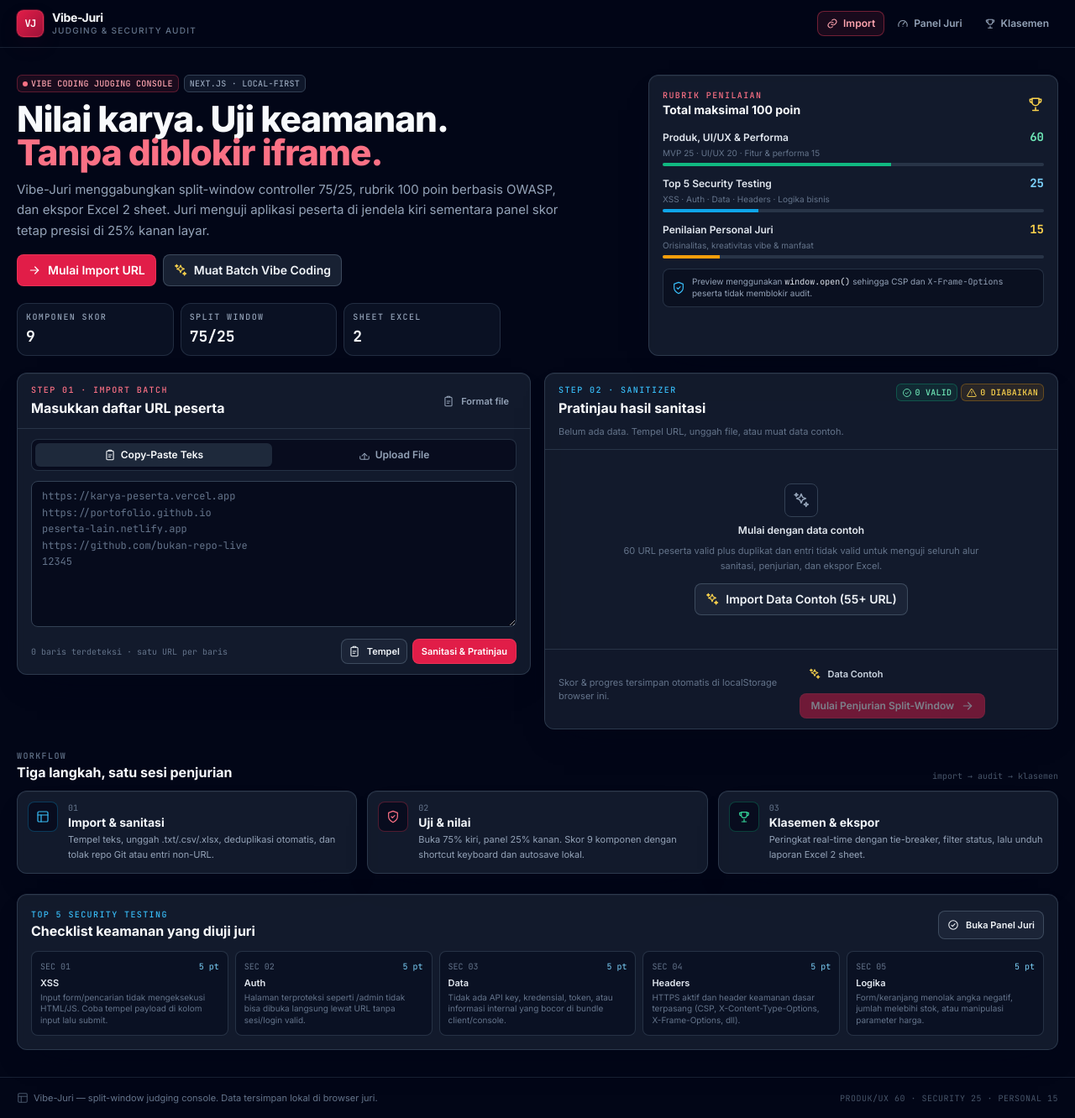
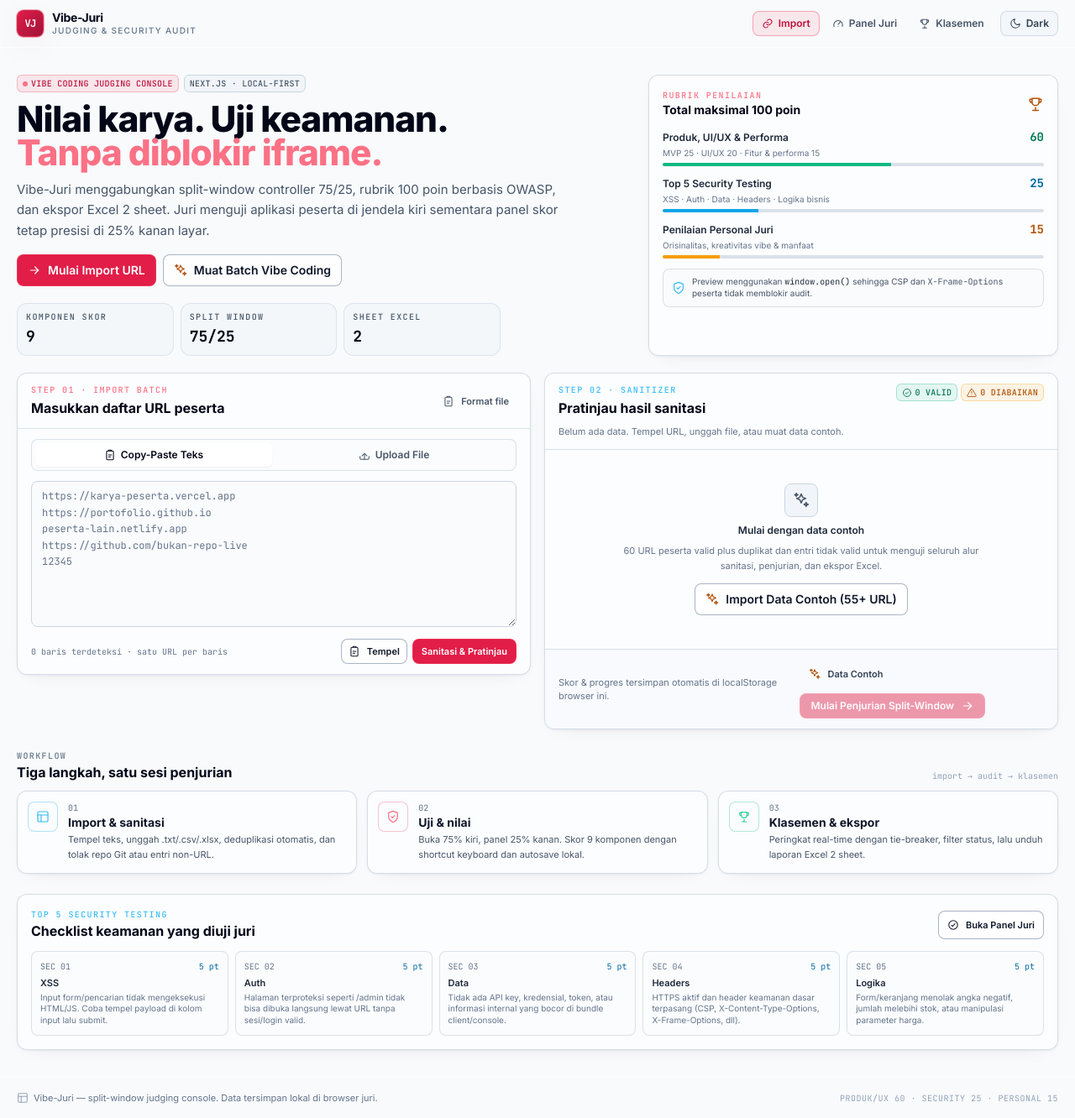
Before and after one commit to indoju-osu/vibe-juri, a Next.js app: page / in a window 1280 px wide. Shown: the whole page at 84% size. Built offline with nearby package versions, Linux system fonts and the light colour scheme.

Commit message:
feat: default light theme, Nilai Ulang label, and heuristic functional/auth probes

```diff
--- a/app/globals.css
+++ b/app/globals.css
@@ -5,7 +5,45 @@
 @tailwind utilities;
 
 :root {
+  color-scheme: light;
+  --c-slate-50: 2 6 23;
+  --c-slate-100: 15 23 42;
+  --c-slate-200: 30 41 59;
+  --c-slate-300: 51 65 85;
+  --c-slate-400: 71 85 105;
+  --c-slate-500: 100 116 139;
+  --c-slate-600: 148 163 184;
+  --c-slate-700: 203 213 225;
+  --c-slate-800: 255 255 255;
+  --c-slate-900: 241 245 249;
+  --c-slate-950: 248 250 252;
+  --shadow-panel: 0 1px 3px 0 rgba(15, 23, 42, 0.06), 0 8px 24px -16px rgba(15, 23, 42, 0.14);
+  --range-track: #cbd5e1;
+  --range-thumb-bg: #ffffff;
+  --range-thumb-border: #e11d48;
+  --scrollbar-thumb: #cbd5e1;
+  --scrollbar-thumb-hover: #94a3b8;
+}
+
+html.dark {
   color-scheme: dark;
+  --c-slate-50: 248 250 252;
+  --c-slate-100: 241 245 249;
+  --c-slate-200: 226 232 240;
+  --c-slate-300: 203 213 225;
+  --c-slate-400: 148 163 184;
+  --c-slate-500: 100 116 139;
+  --c-slate-600: 71 85 105;
+  --c-slate-700: 51 65 85;
+  --c-slate-800: 30 41 59;
+  --c-slate-900: 15 23 42;
+  --c-slate-950: 2 6 23;
+  --shadow-panel: 0 1px 0 0 rgba(248, 250, 252, 0.04) inset, 0 18px 40px -24px rgba(2, 6, 23, 0.9);
+  --range-track: #334155;
+  --range-thumb-bg: #f8fafc;
+  --range-thumb-border: #0f172a;
+  --scrollbar-thumb: #334155;
+  --scrollbar-thumb-hover: #475569;
 }
 
 html {
@@ -18,13 +56,13 @@ body {
 }
 
 ::selection {
-  background: rgba(225, 29, 72, 0.35);
-  color: #f8fafc;
+  background: rgba(225, 29, 72, 0.25);
+  color: inherit;
 }
 
 * {
   scrollbar-width: thin;
-  scrollbar-color: #334155 transparent;
+  scrollbar-color: var(--scrollbar-thumb) transparent;
 }
 
 *::-webkit-scrollbar {
@@ -37,12 +75,27 @@ body {
 }
 
 *::-webkit-scrollbar-thumb {
-  background-color: #334155;
+  background-color: var(--scrollbar-thumb);
   border-radius: 9999px;
 }
 
 *::-webkit-scrollbar-thumb:hover {
-  background-color: #475569;
+  background-color: var(--scrollbar-thumb-hover);
+}
+
+/* Pastikan warna aksen status tetap kontras di mode terang (default) */
+html:not(.dark) .text-emerald-300 {
+  color: #047857;
+}
+html:not(.dark) .text-amber-300,
+html:not(.dark) .text-amber-300\/90 {
+  color: #b45309;
+}
+html:not(.dark) .text-rose-300 {
+  color: #be123c;
+}
+html:not(.dark) .text-sky-300 {
+  color: #0369a1;
 }
 
 @layer components {
@@ -71,7 +124,7 @@ body {
   }
 
   .btn-ghost {
-    @apply btn border-transparent bg-transparent text-slate-300 hover:bg-slate-800/80 hover:text-white;
+    @apply btn border-transparent bg-transparent text-slate-300 hover:bg-slate-800/80 hover:text-slate-50;
   }
 
   .btn-success {
@@ -108,15 +161,15 @@ input[type="range"].score-range::-webkit-slider-runnable-track {
     to right,
     var(--range-accent, #e11d48) 0%,
     var(--range-accent, #e11d48) var(--range-progress, 0%),
-    #334155 var(--range-progress, 0%),
-    #334155 100%
+    var(--range-track) var(--range-progress, 0%),
+    var(--range-track) 100%
   );
 }
 
 input[type="range"].score-range::-moz-range-track {
   height: 6px;
   border-radius: 9999px;
-  background: #334155;
+  background: var(--range-track);
 }
 
 input[type="range"].score-range::-moz-range-progress {
@@ -132,8 +185,8 @@ input[type="range"].score-range::-webkit-slider-thumb {
   height: 18px;
   width: 18px;
   border-radius: 9999px;
-  border: 2px solid #0f172a;
-  background: #f8fafc;
+  border: 2px solid var(--range-thumb-border);
+  background: var(--range-thumb-bg);
   box-shadow: 0 0 0 1px rgba(225, 29, 72, 0.7);
   transition: transform 0.12s ease;
 }
@@ -146,8 +199,8 @@ input[type="range"].score-range::-moz-range-thumb {
   height: 16px;
   width: 16px;
   border-radius: 9999px;
-  border: 2px solid #0f172a;
-  background: #f8fafc;
+  border: 2px solid var(--range-thumb-border);
+  background: var(--range-thumb-bg);
   box-shadow: 0 0 0 1px rgba(225, 29, 72, 0.7);
 }
 
--- a/app/layout.tsx
+++ b/app/layout.tsx
@@ -14,12 +14,17 @@ export const metadata: Metadata = {
   keywords: ["vibe coding", "hackathon", "penjurian", "security audit", "OWASP"],
   authors: [{ name: "Vibe-Juri" }],
   viewport: "width=device-width, initial-scale=1",
-  themeColor: "#020617",
+  themeColor: "#f8fafc",
 };
+
+const THEME_INIT_SCRIPT = `(function(){try{var t=localStorage.getItem('vibe-juri.theme.v1');if(t==='dark'){document.documentElement.classList.add('dark');document.documentElement.style.colorScheme='dark';}else{document.documentElement.classList.remove('dark');document.documentElement.style.colorScheme='light';}}catch(e){}})();`;
 
 export default function RootLayout({ children }: { children: React.ReactNode }) {
   return (
-    <html lang="id" className="dark">
+    <html lang="id" suppressHydrationWarning>
+      <head>
+        <script dangerouslySetInnerHTML={{ __html: THEME_INIT_SCRIPT }} />
+      </head>
       <body className="flex min-h-dvh flex-col bg-slate-950 font-sans text-slate-50">
         <a
           href="#konten-utama"
--- a/components/judge/AutoAuditBadge.tsx
+++ b/components/judge/AutoAuditBadge.tsx
@@ -440,7 +440,7 @@ export function AutoAuditBadge({
             <p className="text-[11px] font-semibold text-slate-200">Belum ada nilai sementara</p>
             <p className="mt-0.5 text-[10px] leading-relaxed text-slate-500">
               Audit otomatis berjalan sendiri saat panel juri dibuka. Klik{" "}
-              <span className="text-slate-300">Jalankan Audit</span> untuk mengulang, atau impor JSON
+              <span className="text-slate-300">Nilai Ulang</span> untuk mengulang, atau impor JSON
               hasil audit manual. Penilaian juri tetap bisa dilakukan tanpa audit.
             </p>
           </div>
@@ -458,7 +458,7 @@ export function AutoAuditBadge({
             ) : (
               <IconRefresh className="h-3.5 w-3.5" />
             )}
-            {running ? "Mengaudit…" : "Jalankan Audit"}
+            {running ? "Mengaudit…" : "Nilai Ulang"}
           </button>
           <button
             type="button"
--- a/components/layout/AppChrome.tsx
+++ b/components/layout/AppChrome.tsx
@@ -2,12 +2,52 @@
 
 import Link from "next/link";
 import { usePathname } from "next/navigation";
+import { useEffect, useState } from "react";
 import {
   IconGauge,
   IconLayout,
   IconLink,
+  IconMoon,
+  IconSun,
   IconTrophy,
 } from "@/components/ui/icons";
+
+const THEME_STORAGE_KEY = "vibe-juri.theme.v1";
+
+function ThemeToggle() {
+  const [dark, setDark] = useState(false);
+  const [mounted, setMounted] = useState(false);
+
+  useEffect(() => {
+    setMounted(true);
+    setDark(document.documentElement.classList.contains("dark"));
+  }, []);
+
+  const toggle = () => {
+    const nextDark = !dark;
+    setDark(nextDark);
+    document.documentElement.classList.toggle("dark", nextDark);
+    document.documentElement.style.colorScheme = nextDark ? "dark" : "light";
+    try {
+      localStorage.setItem(THEME_STORAGE_KEY, nextDark ? "dark" : "light");
+    } catch {
+      /* ignore storage errors */
+    }
+  };
+
+  return (
+    <button
+      type="button"
+      onClick={toggle}
+      aria-label={dark ? "Ganti ke tema terang" : "Ganti ke tema gelap"}
+      title={dark ? "Tema Gelap aktif (klik untuk Mode Terang)" : "Tema Terang aktif (klik untuk Mode Gelap)"}
+      className="ml-1 inline-flex items-center gap-1.5 rounded-lg border border-slate-700/80 bg-slate-900/70 px-2 py-1.5 text-[11px] font-semibold text-slate-300 transition-colors hover:bg-slate-800 hover:text-slate-50 focus-visible:outline-none focus-visible:ring-2 focus-visible:ring-rose-500/60 sm:px-2.5 sm:text-xs"
+    >
+      {mounted && dark ? <IconSun className="h-3.5 w-3.5" /> : <IconMoon className="h-3.5 w-3.5" />}
+      <span className="hidden lg:inline">{mounted && dark ? "Light" : "Dark"}</span>
+    </button>
+  );
+}
 
 const NAV_ITEMS = [
   { href: "/", label: "Import", icon: IconLink },
@@ -62,6 +102,7 @@ export function AppHeader() {
               </Link>
             );
           })}
+          <ThemeToggle />
         </nav>
       </div>
     </header>
--- a/components/ui/icons.tsx
+++ b/components/ui/icons.tsx
@@ -324,3 +324,20 @@ export function IconCircle(props: IconProps) {
     </Svg>
   );
 }
+
+export function IconSun(props: IconProps) {
+  return (
+    <Svg {...props}>
+      <circle cx="12" cy="12" r="4" />
+      <path d="M12 2v2M12 20v2M4.93 4.93l1.41 1.41M17.66 17.66l1.41 1.41M2 12h2M20 12h2M6.34 17.66l-1.41 1.41M19.07 4.93l-1.41 1.41" />
+    </Svg>
+  );
+}
+
+export function IconMoon(props: IconProps) {
+  return (
+    <Svg {...props}>
+      <path d="M21 12.79A9 9 0 1 1 11.21 3 7 7 0 0 0 21 12.79z" />
+    </Svg>
+  );
+}
--- a/lib/audit.ts
+++ b/lib/audit.ts
@@ -260,6 +260,16 @@ export function normalizeAudit(
     pathsProbed: toIntOrNull(pick(record, ["pathsProbed", "paths_probed", "probedPaths"])),
     pathsGuarded: toIntOrNull(pick(record, ["pathsGuarded", "paths_guarded", "guardedPaths"])),
     pathsOpen: normalizeStringList(pick(record, ["pathsOpen", "paths_open", "openPaths"])),
+    clientAuthProtected: toBooleanOrNull(
+      pick(record, ["clientAuthProtected", "client_auth_protected"]),
+    ),
+    searchWorks: toBooleanOrNull(pick(record, ["searchWorks", "search_works"])),
+    negativeQtyRejected: toBooleanOrNull(
+      pick(record, ["negativeQtyRejected", "negative_qty_rejected"]),
+    ),
+    stockGuardDetected: toBooleanOrNull(
+      pick(record, ["stockGuardDetected", "stock_guard_detected"]),
+    ),
     locked: toBooleanOrNull(pick(record, ["locked", "isLocked", "requiresLogin"])),
     platformError: toBooleanOrNull(
       pick(record, ["platformError", "platform_error", "deploymentError"]),
@@ -328,6 +338,10 @@ export function createFailedAudit(
     pathsProbed: null,
     pathsGuarded: null,
     pathsOpen: null,
+    clientAuthProtected: null,
+    searchWorks: null,
+    negativeQtyRejected: null,
+    stockGuardDetected: null,
     locked: null,
     platformError: null,
     error: message,
--- a/lib/htmlAudit.ts
+++ b/lib/htmlAudit.ts
@@ -538,6 +538,10 @@ function failedAudit(url: string, message: string): AuditResult {
     pathsProbed: null,
     pathsGuarded: null,
     pathsOpen: null,
+    clientAuthProtected: null,
+    searchWorks: null,
+    negativeQtyRejected: null,
+    stockGuardDetected: null,
     locked: null,
     platformError: null,
     error: message,
@@ -740,6 +744,10 @@ export async function auditHtml(rawUrl: string): Promise<AuditResult> {
       pathsProbed: probes.pathsProbed,
       pathsGuarded: probes.pathsGuarded,
       pathsOpen: probes.pathsOpen,
+      clientAuthProtected: null,
+      searchWorks: null,
+      negativeQtyRejected: null,
+      stockGuardDetected: null,
       locked,
       platformError,
       error: null,
--- a/tailwind.config.ts
+++ b/tailwind.config.ts
@@ -1,6 +1,7 @@
 import type { Config } from "tailwindcss";
 
 const config: Config = {
+  darkMode: "class",
   content: [
     "./app/**/*.{ts,tsx}",
     "./components/**/*.{ts,tsx}",
@@ -8,6 +9,21 @@ const config: Config = {
   ],
   theme: {
     extend: {
+      colors: {
+        slate: {
+          50: "rgb(var(--c-slate-50) / <alpha-value>)",
+          100: "rgb(var(--c-slate-100) / <alpha-value>)",
+          200: "rgb(var(--c-slate-200) / <alpha-value>)",
+          300: "rgb(var(--c-slate-300) / <alpha-value>)",
+          400: "rgb(var(--c-slate-400) / <alpha-value>)",
+          500: "rgb(var(--c-slate-500) / <alpha-value>)",
+          600: "rgb(var(--c-slate-600) / <alpha-value>)",
+          700: "rgb(var(--c-slate-700) / <alpha-value>)",
+          800: "rgb(var(--c-slate-800) / <alpha-value>)",
+          900: "rgb(var(--c-slate-900) / <alpha-value>)",
+          950: "rgb(var(--c-slate-950) / <alpha-value>)",
+        },
+      },
       fontFamily: {
         sans: [
           "Inter Variable",
@@ -28,7 +44,7 @@ const config: Config = {
         ],
       },
       boxShadow: {
-        panel: "0 1px 0 0 rgba(248,250,252,0.04) inset, 0 18px 40px -24px rgba(2,6,23,0.9)",
+        panel: "var(--shadow-panel)",
         glow: "0 0 0 1px rgba(225,29,72,0.35), 0 10px 30px -12px rgba(225,29,72,0.55)",
       },
       keyframes: {
--- a/types/index.ts
+++ b/types/index.ts
@@ -68,6 +68,12 @@ export interface AuditResult {
   pathsProbed: number | null;
   pathsGuarded: number | null;
   pathsOpen: string[] | null;
+  clientAuthProtected: boolean | null;
+
+  /* --- Interactive / functional heuristic probes (worker only) --- */
+  searchWorks: boolean | null;
+  negativeQtyRejected: boolean | null;
+  stockGuardDetected: boolean | null;
 
   locked: boolean | null;
   platformError: boolean | null;
```
Also changed, not shown: lib/autoScore.ts (+36 -4 lines), 1 other file (tests, documents, lock files or other folders).
